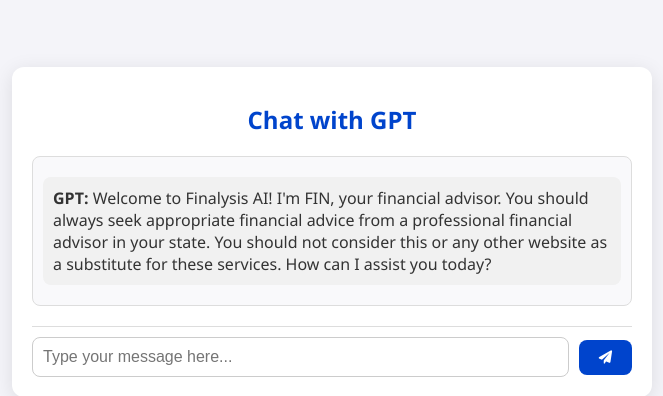
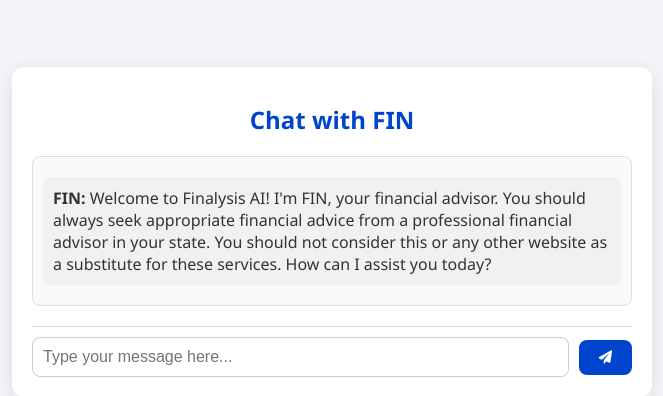
Before and after one commit to khiryshank/finalysis, a Flask app: page / in a window 1280 px wide. Shown: the part 161-557 px from the top of the page, without its empty margins (308-971 px from the left). Run offline with Flask 3, Linux system fonts and the light colour scheme.

Commit message:
Changes chat ID name

```diff
--- a/templates/index.html
+++ b/templates/index.html
@@ -15,10 +15,10 @@
     </header>
     <main>
         <div class="chat-container">
-            <h1>Chat with GPT</h1>
+            <h1>Chat with FIN</h1>
             <div id="chat-box" class="chat-box">
                 <!-- Initial Welcome Message -->
-                <p class="bot-message"><strong>GPT:</strong> Welcome to Finalysis AI! I'm FIN, your financial advisor. You should always seek appropriate financial advice from a professional financial advisor in your state. You should not consider this or any other website as a substitute for these services. How can I assist you today?</p>
+                <p class="bot-message"><strong>FIN:</strong> Welcome to Finalysis AI! I'm FIN, your financial advisor. You should always seek appropriate financial advice from a professional financial advisor in your state. You should not consider this or any other website as a substitute for these services. How can I assist you today?</p>
             </div>
             <form id="chat-form" class="chat-form">
                 <input type="text" id="user-input" placeholder="Type your message here..." autocomplete="off" required>
```
